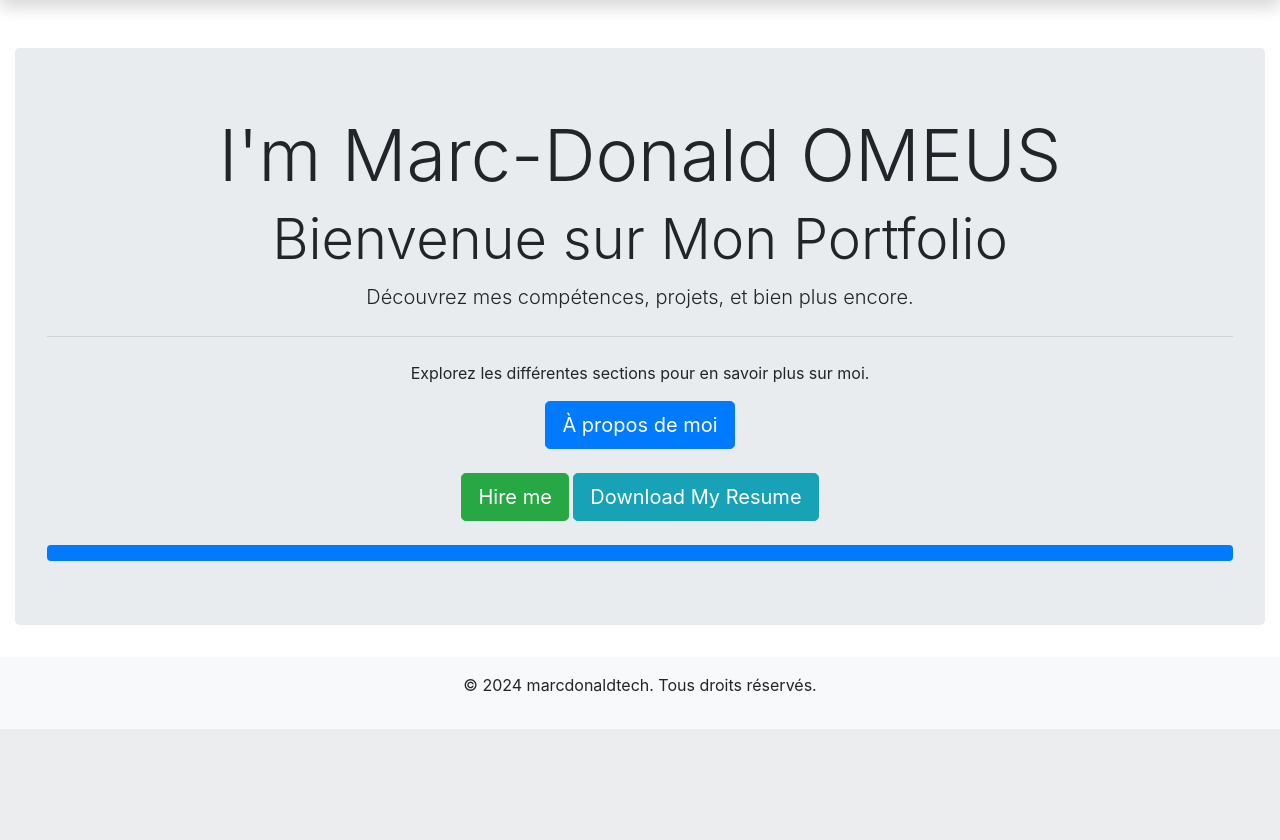
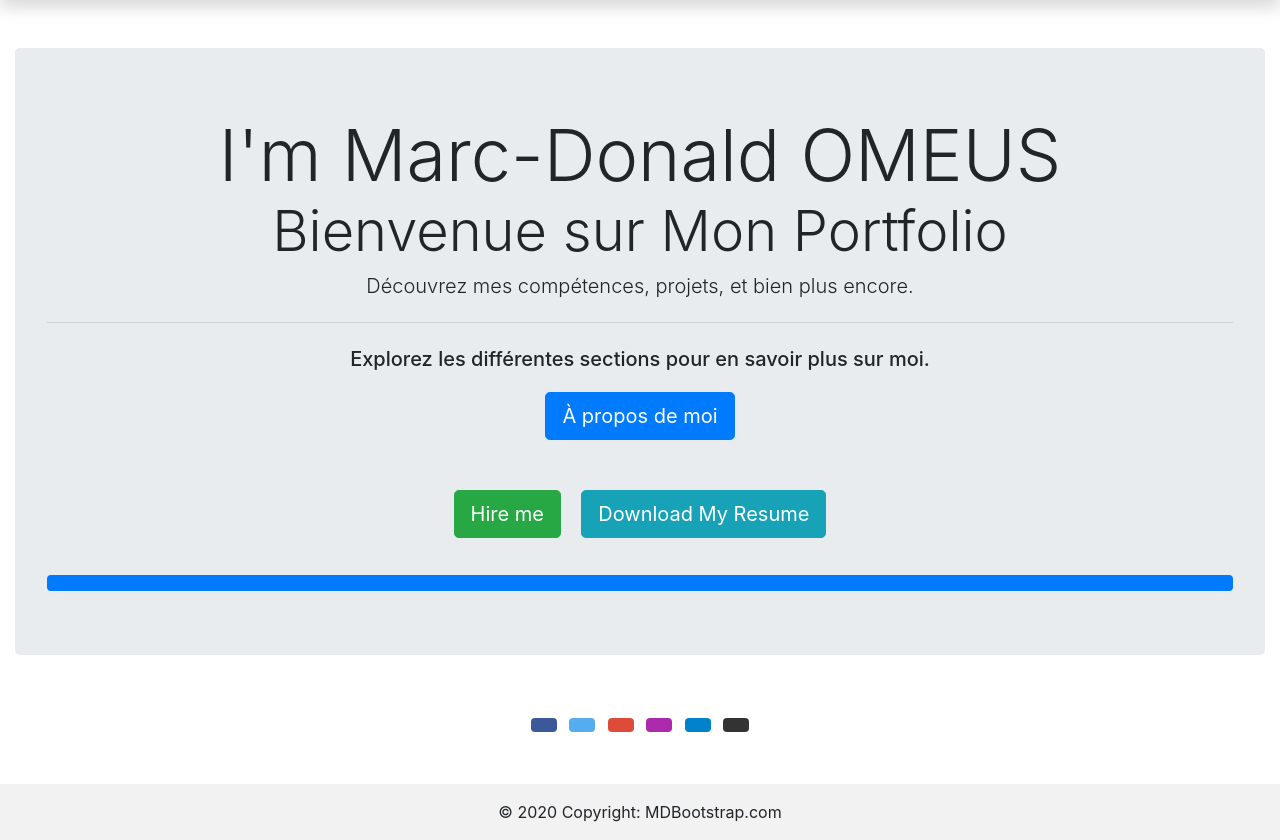
Before and after one commit to Marcdonaldtec/myportfolio, a Django app: page / in a window 1280 px wide. Shown: the part 112-952 px from the top of the page. Before the commit the page ends 804 px from the top, so only its background shows below. Run offline with Django 5.2, Linux system fonts and the light colour scheme; some libraries are stand-ins or nearby versions.

Commit message:
removed typing

```diff
--- a/portfolio/templates/portfolio/base.html
+++ b/portfolio/templates/portfolio/base.html
@@ -61,9 +61,83 @@
         {% block content %}{% endblock %}
     </div>
 
-    <footer class="bg-light text-center p-3 mt-4">
-        <p>&copy; 2024 marcdonaldtech. Tous droits réservés.</p>
-    </footer>
+
+    <footer class="bg-body-tertiary text-center">
+        <!-- Grid container -->
+        <div class="container p-4 pb-0">
+          <!-- Section: Social media -->
+          <section class="mb-4">
+            <!-- Facebook -->
+            <a
+            data-mdb-ripple-init
+              class="btn text-white btn-floating m-1"
+              style="background-color: #3b5998;"
+              href="#!"
+              role="button"
+              ><i class="fab fa-facebook-f"></i
+            ></a>
+
+            <!-- Twitter -->
+            <a
+              data-mdb-ripple-init
+              class="btn text-white btn-floating m-1"
+              style="background-color: #55acee;"
+              href="#!"
+              role="button"
+              ><i class="fab fa-twitter"></i
+            ></a>
+
+            <!-- Google -->
+            <a
+              data-mdb-ripple-init
+              class="btn text-white btn-floating m-1"
+              style="background-color: #dd4b39;"
+              href="#!"
+              role="button"
+              ><i class="fab fa-google"></i
+            ></a>
+
+            <!-- Instagram -->
+            <a
+              data-mdb-ripple-init
+              class="btn text-white btn-floating m-1"
+              style="background-color: #ac2bac;"
+              href="#!"
+              role="button"
+              ><i class="fab fa-instagram"></i
+            ></a>
+
+            <!-- Linkedin -->
+            <a
+              data-mdb-ripple-init
+              class="btn text-white btn-floating m-1"
+              style="background-color: #0082ca;"
+              href="#!"
+              role="button"
+              ><i class="fab fa-linkedin-in"></i
+            ></a>
+            <!-- Github -->
+            <a
+              data-mdb-ripple-init
+              class="btn text-white btn-floating m-1"
+              style="background-color: #333333;"
+              href="#!"
+              role="button"
+              ><i class="fab fa-github"></i
+            ></a>
+          </section>
+          <!-- Section: Social media -->
+        </div>
+        <!-- Grid container -->
+
+        <!-- Copyright -->
+        <div class="text-center p-3" style="background-color: rgba(0, 0, 0, 0.05);">
+          © 2020 Copyright:
+          <a class="text-body" href="https://mdbootstrap.com/">MDBootstrap.com</a>
+        </div>
+        <!-- Copyright -->
+      </footer>
+
 
     <script src="https://code.jquery.com/jquery-3.3.1.slim.min.js"
         integrity="sha384-q8i/X+965DzO0rT7abK41JStQIAqVgRVzpbzo5smXKp4YfRvH+8abtTE1Pi6jizo"
--- a/portfolio/templates/portfolio/home.html
+++ b/portfolio/templates/portfolio/home.html
@@ -4,11 +4,11 @@
 
 {% block content %}
 <div class="jumbotron text-center">
-  <h1 class="display-3 typewriter-text">I'm Marc-Donald OMEUS</h1>
+  <h class="display-3 typewriter-text">I'm Marc-Donald OMEUS</h1>
   <h3 class="display-4 typewriter-text">Bienvenue sur Mon Portfolio</h3>
   <p class="lead">Découvrez mes compétences, projets, et bien plus encore.</p>
   <hr class="my-4">
-  <p>Explorez les différentes sections pour en savoir plus sur moi.</p>
+  <h5>Explorez les différentes sections pour en savoir plus sur moi.</h5>
   <a class="btn btn-primary btn-lg mb-4" href="{% url 'portfolio:about_me' %}" role="button">À propos de moi</a>
 
   <div class="mb-4">
@@ -23,21 +23,4 @@
 
 </div>
 
-<script>
-  document.addEventListener("DOMContentLoaded", function () {
-    const texts = document.querySelectorAll(".typewriter-text");
-
-    texts.forEach(function (text) {
-      const content = text.textContent;
-      text.innerHTML = "";
-
-      for (let i = 0; i < content.length; i++) {
-        const span = document.createElement("span");
-        span.textContent = content[i];
-        span.style.animationDelay = `${i * 0.1}s`;
-        text.appendChild(span);
-      }
-    });
-  });
-</script>
 {% endblock %}
--- a/static/css/style.css
+++ b/static/css/style.css
@@ -47,12 +47,3 @@
   from { width: 0; }
   to { width: 100%; }
 }
-
-.typewriter-text {
-  overflow: hidden;
-  white-space: nowrap;
-  animation: typing 3s steps(30, end) 1s forwards;
-}
-.typewriter-text{
-z-index: -1;
-}
```
Also changed, not shown: myportfolio/settings.py (+4 -3 lines).
